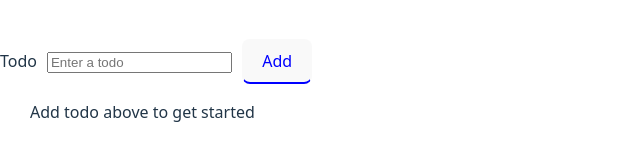
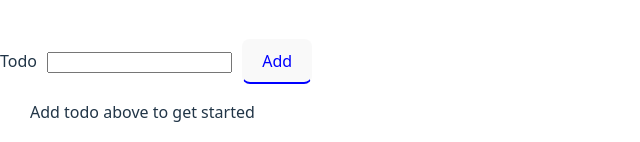
Before and after one commit to muginga72/todo-react, a React (Vite) app: page / in a window 1280 px wide. Shown: the part 373-515 px from the top of the page, without its empty margins (0-640 px from the left). Built offline with nearby package versions, Linux system fonts and the light colour scheme.

Commit message:
w06-1 Part-1 Refactor Input and Label into a Re-usable Component

```diff
--- a/src/App.jsx
+++ b/src/App.jsx
@@ -1,6 +1,6 @@
 import React, { useState } from 'react';
-import TodoList from './components/TodoList';
-import TodoForm from './components/TodoForm';
+import TodoList from './assets/feature/TodoList';
+import TodoForm from './assets/feature/TodoForm';
 
 function App() {
   const [todoList, setTodoList] = useState([]);
--- a/src/components/TodoForm.jsx
+++ b/src/assets/feature/TodoForm.jsx
@@ -1,7 +1,9 @@
-import React, { useState } from 'react';
+import React, { useState, useRef } from 'react';
+import TextInputWithLabel from '../../shared/TextInputWithLabelTextInputWithLabel';
 
 function TodoForm({ onAddTodo }) {
   const [workingTodoTitle, setWorkingTodoTitle] = useState('');
+  const inputRef = useRef(null);
 
   const handleSubmit = (e) => {
     e.preventDefault();
@@ -11,12 +13,13 @@ function TodoForm({ onAddTodo }) {
 
   return (
     <form onSubmit={handleSubmit}>
-      <label htmlFor="todoTitle" style={{ marginRight: '10px' }}>Todo</label>
-      <input
-        type="text"
+      <TextInputWithLabel
+        elementId="todoTitle"
+        labelText="Todo"
         value={workingTodoTitle}
         onChange={(e) => setWorkingTodoTitle(e.target.value)}
-        placeholder="Enter a todo"
+        inputRef={inputRef}
+        style={{ marginRight: "20px" }}
       />
       <button type="submit" disabled={workingTodoTitle.trim() === ''}
         style={{color: "blue", marginLeft: "10px", borderBottom: "2px solid blue" }}
--- /dev/null
+++ b/src/shared/TextInputWithLabelTextInputWithLabel.jsx
@@ -0,0 +1,19 @@
+import React from 'react';
+
+function TextInputWithLabel({ elementId, labelText, onChange, value, inputRef }) {
+  return (
+    <>
+      <label htmlFor={elementId}>{labelText}</label>
+      <input
+        id={elementId}
+        type="text"
+        ref={inputRef}
+        value={value}
+        onChange={onChange}
+        style={{ marginLeft: "10px" }}
+      />
+    </>
+  );
+}
+
+export default TextInputWithLabel;
```
Also changed, not shown: src/assets/feature/TodoList.jsx (renamed from src/components/TodoList.jsx), src/assets/feature/TodoListItem.jsx (renamed from src/components/TodoListItem.jsx).
